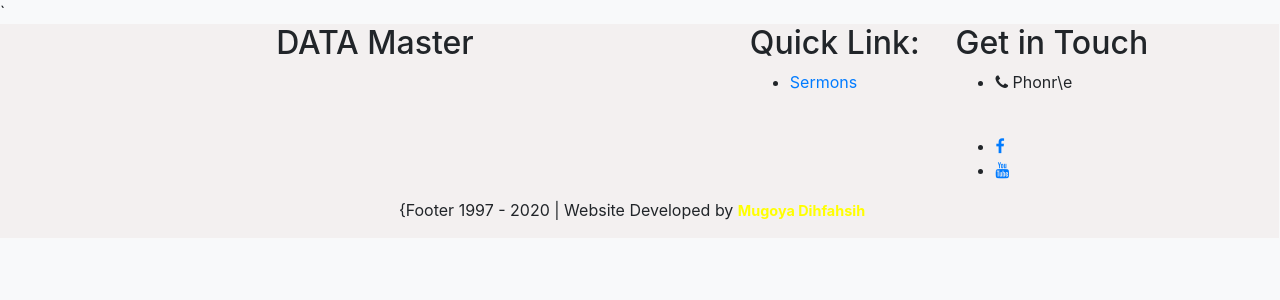
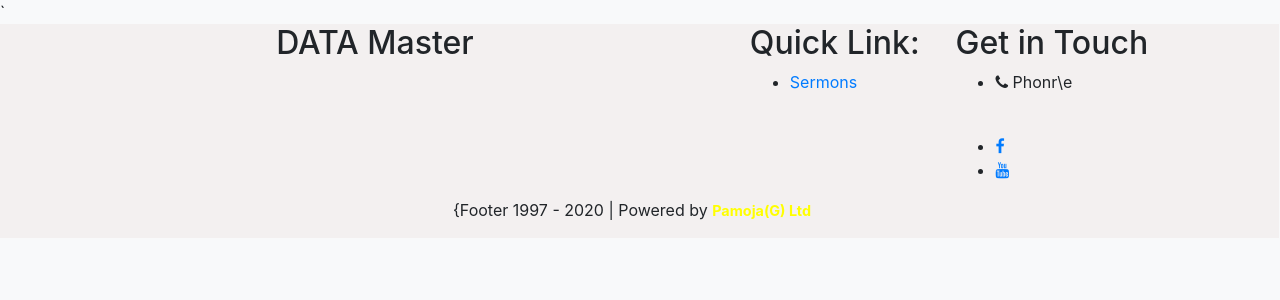
Before and after one commit to Dihfahsih1/datamaster-site, a Django app: template datamasterapp/templates/base.html in a window 1280 px wide. Shown: the part 352-652 px from the top of the page. Run offline with Django 3.2, Linux system fonts and the light colour scheme; the template is opened without the code that fills it, so the values that code supplies are empty; some libraries are stand-ins or nearby versions.

Commit message:
more changes

```diff
--- a/datamasterapp/templates/base.html
+++ b/datamasterapp/templates/base.html
@@ -178,10 +178,8 @@
                         <p class="copyright">
                             {Footer 1997
                             <script>new Date().getFullYear() > 2010 && document.write(" - " + new Date().getFullYear());</script>
-                            |
-                            Website Developed by<a href="https://mugoyadihfahsih.000webhostapp.com" target="_blank"> <b
-                                    style="font-size: 90%; color: yellow"> Mugoya Dihfahsih</b></a>
-
+                            | Powered by<a href="#" target="_blank"> <b
+                                    style="font-size: 90%; color: yellow"> Pamoja(G) Ltd</b></a>
                         </p>
                     </div>
 
--- a/datamasterapp/templates/home.html
+++ b/datamasterapp/templates/home.html
@@ -1,6 +1,6 @@
-{% extends 'home/base.html' %}
+{% extends 'base.html' %}
 {% block content %}
-{% load static slider_tags %}
+{% load static  %}
 <div class=" container justify-content-center" style="max-width: 1333px; background-color:ivory;">
     <div class="row">
 
```
